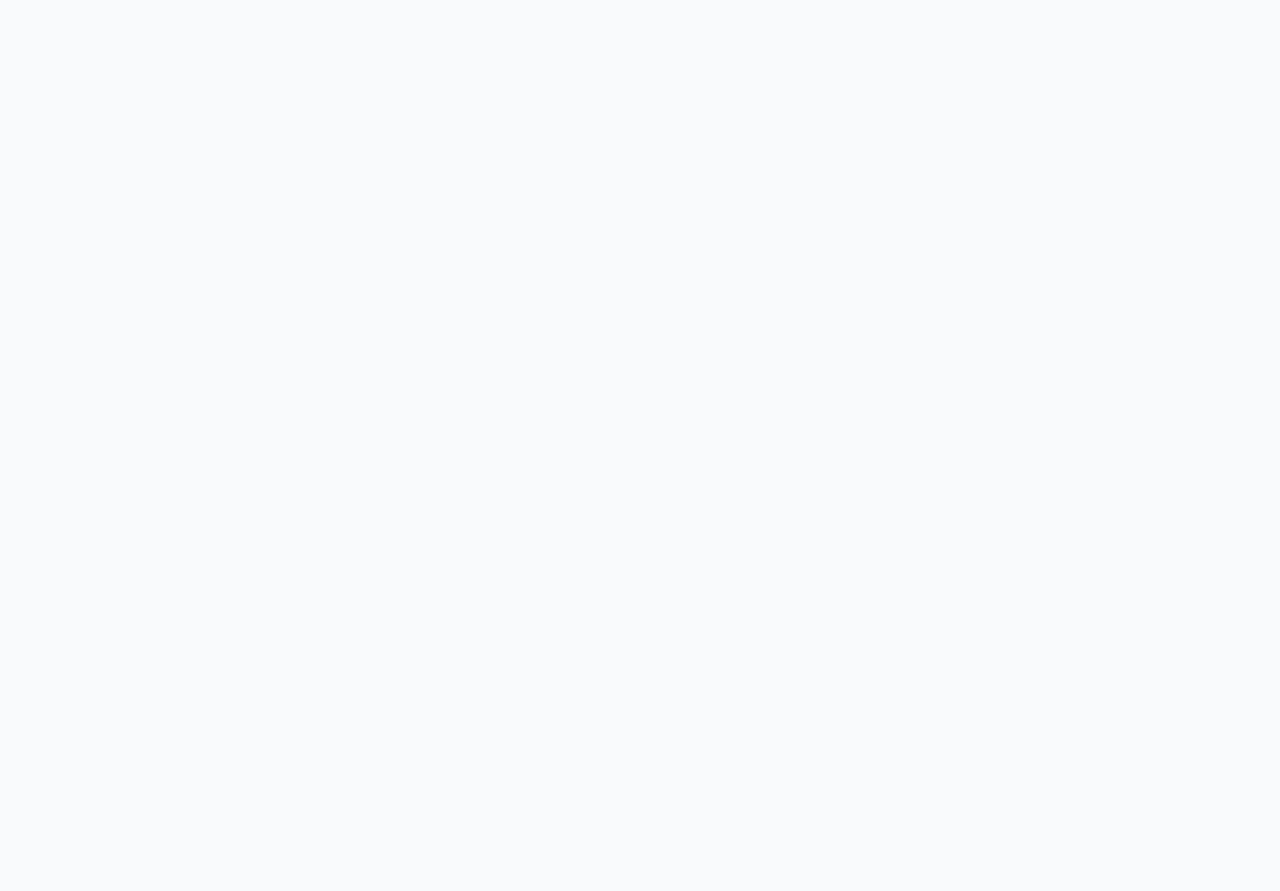
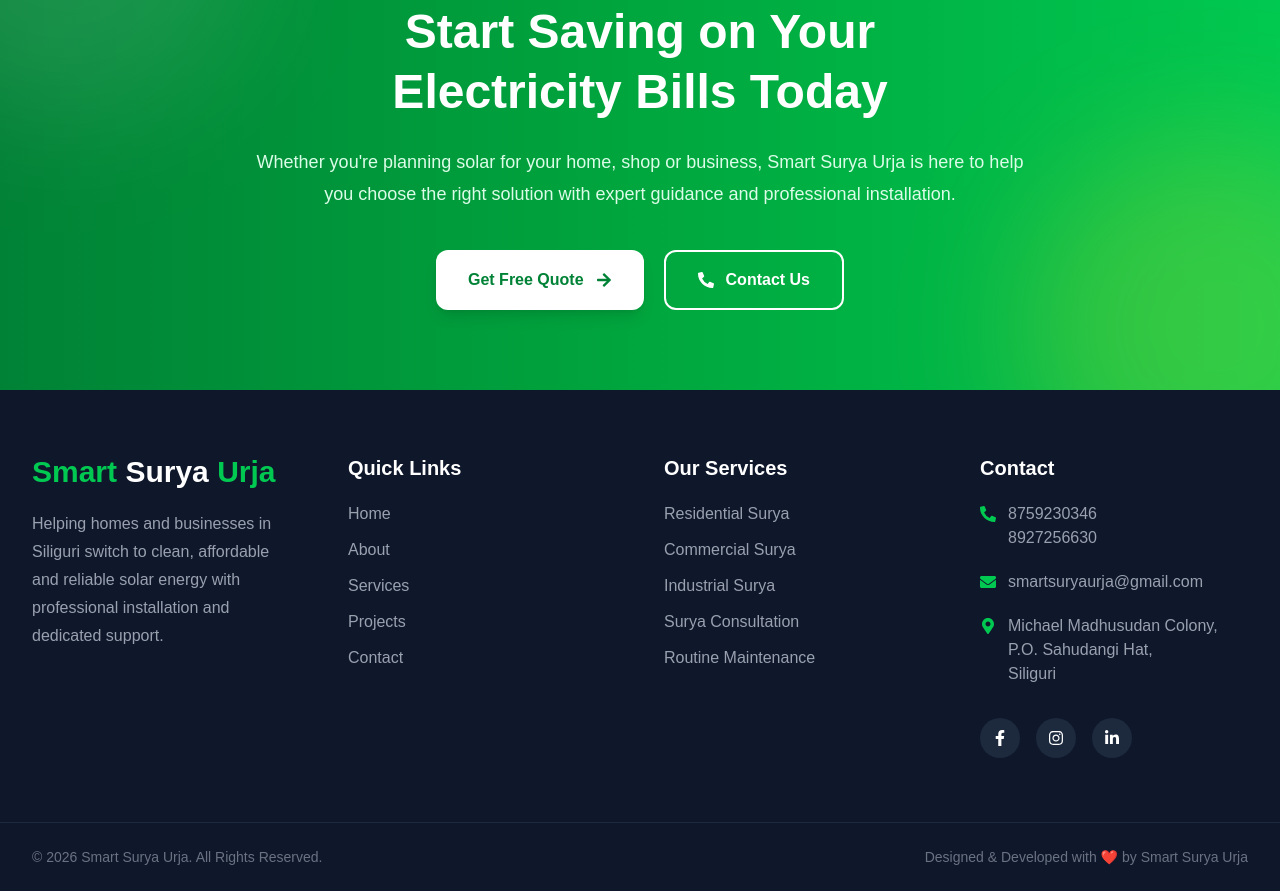
Before and after one commit to Harsh2003-oss/SuryaUrja, a Next.js app: page / in a window 1280 px wide. Shown: the part 5420-6311 px from the top of the page. Before the commit the page ends 5282 px from the top, so only its background shows below. Built offline with nearby package versions, Linux system fonts and the light colour scheme.

Commit message:
feat:created footer section

```diff
--- /dev/null
+++ b/app/components/CTA/CTA.tsx
@@ -0,0 +1,73 @@
+"use client";
+
+import { motion } from "framer-motion";
+import { FaArrowRight, FaPhoneAlt } from "react-icons/fa";
+
+export default function CTA() {
+  return (
+    <section className="relative py-20 overflow-hidden">
+
+      {/* Background */}
+
+      <div className="absolute inset-0 bg-gradient-to-r from-green-700 via-green-600 to-green-500"></div>
+
+      <div className="absolute -top-32 -left-32 w-96 h-96 rounded-full bg-white/10 blur-3xl"></div>
+
+      <div className="absolute -bottom-32 -right-32 w-96 h-96 rounded-full bg-yellow-300/20 blur-3xl"></div>
+
+      <div className="relative max-w-7xl mx-auto px-6 lg:px-8">
+
+        <motion.div
+          initial={{ opacity: 0, y: 40 }}
+          whileInView={{ opacity: 1, y: 0 }}
+          transition={{ duration: 0.7 }}
+          viewport={{ once: true }}
+          className="text-center"
+        >
+
+          <span className="inline-block rounded-full bg-white/20 px-5 py-2 text-sm font-semibold text-white">
+            READY TO GO SOLAR?
+          </span>
+
+          <h2 className="mt-6 text-4xl md:text-5xl font-bold text-white leading-tight">
+            Start Saving on Your
+            <br />
+            Electricity Bills Today
+          </h2>
+
+          <p className="mt-6 max-w-3xl mx-auto text-lg text-green-100 leading-8">
+            Whether you're planning solar for your home, shop or
+            business, Smart Surya Urja is here to help you choose
+            the right solution with expert guidance and
+            professional installation.
+          </p>
+
+          {/* Buttons */}
+
+          <div className="mt-10 flex flex-wrap justify-center gap-5">
+
+            <button className="flex items-center gap-3 rounded-xl bg-white px-8 py-4 font-semibold text-green-700 shadow-lg transition hover:scale-105">
+
+              Get Free Quote
+
+              <FaArrowRight />
+
+            </button>
+
+            <button className="flex items-center gap-3 rounded-xl border-2 border-white px-8 py-4 font-semibold text-white transition hover:bg-white hover:text-green-700">
+
+              <FaPhoneAlt />
+
+              Contact Us
+
+            </button>
+
+          </div>
+
+        </motion.div>
+
+      </div>
+
+    </section>
+  );
+}
--- /dev/null
+++ b/app/components/Common/Badge.tsx
@@ -0,0 +1,11 @@
+type BadgeProps = {
+  text: string;
+};
+
+export default function Badge({ text }: BadgeProps) {
+  return (
+    <span className="inline-flex rounded-full bg-green-100 px-4 py-2 text-sm font-semibold uppercase tracking-wide text-green-700">
+      {text}
+    </span>
+  );
+}
--- /dev/null
+++ b/app/components/Common/Button.tsx
@@ -0,0 +1,36 @@
+"use client";
+
+import Link from "next/link";
+import { ReactNode } from "react";
+
+type ButtonProps = {
+  children: ReactNode;
+  href?: string;
+  variant?: "primary" | "secondary";
+};
+
+export default function Button({
+  children,
+  href = "#",
+  variant = "primary",
+}: ButtonProps) {
+  const base =
+    "inline-flex items-center justify-center rounded-xl px-7 py-4 font-semibold transition-all duration-300";
+
+  const primary =
+    "bg-green-600 text-white hover:bg-green-700 hover:-translate-y-1 shadow-lg";
+
+  const secondary =
+    "border-2 border-green-600 text-green-600 hover:bg-green-600 hover:text-white";
+
+  return (
+    <Link
+      href={href}
+      className={`${base} ${
+        variant === "primary" ? primary : secondary
+      }`}
+    >
+      {children}
+    </Link>
+  );
+}
--- /dev/null
+++ b/app/components/Common/SectionHeading.tsx
@@ -0,0 +1,54 @@
+"use client";
+
+import { motion } from "framer-motion";
+
+type SectionHeadingProps = {
+  badge: string;
+  title: string;
+  highlight?: string;
+  description: string;
+  center?: boolean;
+};
+
+export default function SectionHeading({
+  badge,
+  title,
+  highlight,
+  description,
+  center = true,
+}: SectionHeadingProps) {
+  return (
+    <motion.div
+      initial={{ opacity: 0, y: 25 }}
+      whileInView={{ opacity: 1, y: 0 }}
+      transition={{ duration: 0.6 }}
+      viewport={{ once: true }}
+      className={center ? "text-center" : ""}
+    >
+      {/* Badge */}
+
+      <span className="inline-flex items-center rounded-full bg-green-100 px-4 py-2 text-sm font-semibold uppercase tracking-wide text-green-700">
+        {badge}
+      </span>
+
+      {/* Title */}
+
+      <h2 className="mt-5 text-4xl md:text-5xl font-bold leading-tight text-gray-900">
+        {title}
+
+        {highlight && (
+          <span className="text-green-600">
+            {" "}
+            {highlight}
+          </span>
+        )}
+      </h2>
+
+      {/* Description */}
+
+      <p className="mx-auto mt-5 max-w-3xl text-lg leading-8 text-gray-600">
+        {description}
+      </p>
+    </motion.div>
+  );
+}
--- /dev/null
+++ b/app/components/Footer/Footer.tsx
@@ -0,0 +1,210 @@
+"use client";
+
+import Link from "next/link";
+import {
+  FaPhoneAlt,
+  FaEnvelope,
+  FaMapMarkerAlt,
+  FaFacebookF,
+  FaInstagram,
+  FaLinkedinIn,
+} from "react-icons/fa";
+
+export default function Footer() {
+  return (
+    <footer className="bg-slate-900 text-white">
+
+      {/* Main Footer */}
+
+      <div className="max-w-7xl mx-auto px-6 lg:px-8 py-16">
+
+        <div className="grid lg:grid-cols-4 md:grid-cols-2 gap-12">
+
+          {/* Company */}
+
+          <div>
+
+            <h2 className="text-3xl font-bold">
+              <span className="text-green-500">Smart</span>{" "}
+              Surya{" "}
+              <span className="text-green-500">Urja</span>
+            </h2>
+
+            <p className="mt-5 text-gray-400 leading-7">
+              Helping homes and businesses in Siliguri switch to
+              clean, affordable and reliable solar energy with
+              professional installation and dedicated support.
+            </p>
+
+          </div>
+
+          {/* Quick Links */}
+
+          <div>
+
+            <h3 className="text-xl font-semibold mb-5">
+              Quick Links
+            </h3>
+
+            <ul className="space-y-3 text-gray-400">
+
+              <li>
+                <Link href="/" className="hover:text-green-400">
+                  Home
+                </Link>
+              </li>
+
+              <li>
+                <Link href="/about" className="hover:text-green-400">
+                  About
+                </Link>
+              </li>
+
+              <li>
+                <Link href="/services" className="hover:text-green-400">
+                  Services
+                </Link>
+              </li>
+
+              <li>
+                <Link href="/projects" className="hover:text-green-400">
+                  Projects
+                </Link>
+              </li>
+
+              <li>
+                <Link href="/contact" className="hover:text-green-400">
+                  Contact
+                </Link>
+              </li>
+
+            </ul>
+
+          </div>
+
+          {/* Our Services */}
+
+          <div>
+
+            <h3 className="text-xl font-semibold mb-5">
+              Our Services
+            </h3>
+
+            <ul className="space-y-3 text-gray-400">
+
+              <li>Residential Surya</li>
+
+              <li>Commercial Surya</li>
+
+              <li>Industrial Surya</li>
+
+              <li>Surya Consultation</li>
+
+              <li>Routine Maintenance</li>
+
+            </ul>
+
+          </div>
+
+          {/* Contact */}
+
+          <div>
+
+            <h3 className="text-xl font-semibold mb-5">
+              Contact
+            </h3>
+
+            <div className="space-y-5 text-gray-400">
+
+              <div className="flex gap-3">
+
+                <FaPhoneAlt className="mt-1 text-green-500" />
+
+                <div>
+
+                  <p>8759230346</p>
+
+                  <p>8927256630</p>
+
+                </div>
+
+              </div>
+
+              <div className="flex gap-3">
+
+                <FaEnvelope className="mt-1 text-green-500" />
+
+                <p>smartsuryaurja@gmail.com</p>
+
+              </div>
+
+              <div className="flex gap-3">
+
+                <FaMapMarkerAlt className="mt-1 text-green-500" />
+
+                <p>
+                  Michael Madhusudan Colony,
+                  <br />
+                  P.O. Sahudangi Hat,
+                  <br />
+                  Siliguri
+                </p>
+
+              </div>
+
+            </div>
+
+            {/* Social Icons */}
+
+            <div className="flex gap-4 mt-8">
+
+              <a
+                href="#"
+                className="w-10 h-10 rounded-full bg-slate-800 hover:bg-green-600 flex items-center justify-center transition"
+              >
+                <FaFacebookF />
+              </a>
+
+              <a
+                href="#"
+                className="w-10 h-10 rounded-full bg-slate-800 hover:bg-green-600 flex items-center justify-center transition"
+              >
+                <FaInstagram />
+              </a>
+
+              <a
+                href="#"
+                className="w-10 h-10 rounded-full bg-slate-800 hover:bg-green-600 flex items-center justify-center transition"
+              >
+                <FaLinkedinIn />
+              </a>
+
+            </div>
+
+          </div>
+
+        </div>
+
+      </div>
+
+      {/* Bottom */}
+
+      <div className="border-t border-slate-800">
+
+        <div className="max-w-7xl mx-auto px-6 lg:px-8 py-6 flex flex-col md:flex-row justify-between items-center gap-4">
+
+          <p className="text-gray-500 text-sm">
+            © {new Date().getFullYear()} Smart Surya Urja. All Rights Reserved.
+          </p>
+
+          <p className="text-gray-500 text-sm">
+            Designed & Developed with ❤️ by Smart Surya Urja
+          </p>
+
+        </div>
+
+      </div>
+
+    </footer>
+  );
+}
--- a/app/page.tsx
+++ b/app/page.tsx
@@ -1,5 +1,7 @@
 import CalculatorSection from "./components/Calculator/CalculatorSection";
+import CTA from "./components/CTA/CTA";
 import FAQ from "./components/FAQ/FAQ";
+import Footer from "./components/Footer/Footer";
 import Hero from "./components/Hero/Hero";
 import Navbar from "./components/Navbar/Navbar";
 import WhyChooseUs from "./components/WhyChooseUs/WhyChooseUs";
@@ -14,8 +16,9 @@ export default function Home() {
       <CalculatorSection />
       <WhyChooseUs />
       <Services />
-
-      <FAQ />
+         <FAQ />
+         <CTA />
+         <Footer />
     </>
   );
 }
```
Also changed, not shown: app/calculator/page.tsx (deleted).
